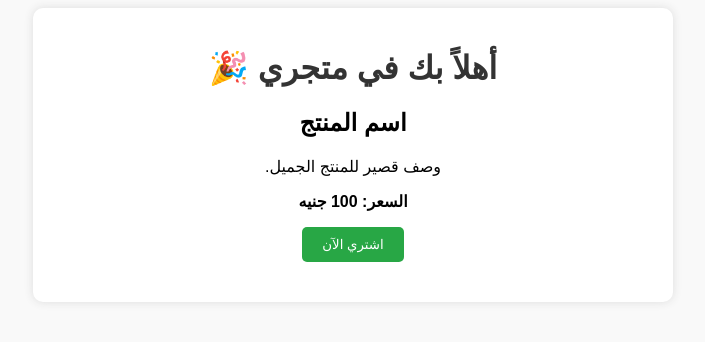
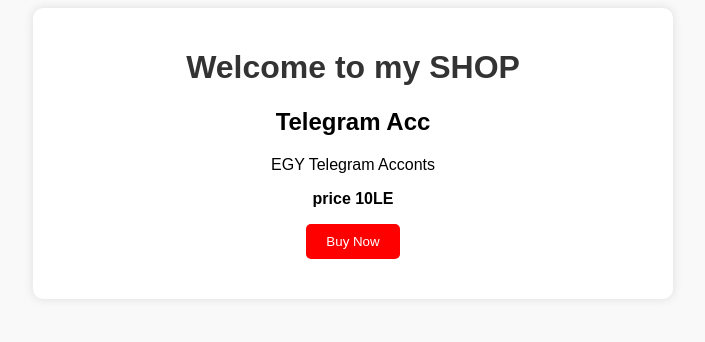
Before and after one commit to omar-webs/Dark-Site, a plain HTML site: page index.html in a window 1280 px wide. Shown: the whole page, without its empty margins (287-992 px from the left). Drawn offline with Linux system fonts and the light colour scheme.

Commit message:
Update index.html

```diff
--- a/index.html
+++ b/index.html
@@ -3,25 +3,25 @@
 <head>
   <meta charset="UTF-8">
   <meta name="viewport" content="width=device-width, initial-scale=1.0">
-  <title>متجري البسيط</title>
+  <title>Dark Shop</title>
   <style>
     body { font-family: Arial, sans-serif; text-align: center; direction: rtl; background: #f9f9f9; }
     .container { max-width: 600px; margin: auto; background: white; padding: 20px; border-radius: 10px; box-shadow: 0 0 10px #ddd; }
     h1 { color: #333; }
     .product { margin: 20px 0; }
-    button { background: #28a745; color: white; border: none; padding: 10px 20px; border-radius: 5px; cursor: pointer; }
+    button { background: red; color: white; border: none; padding: 10px 20px; border-radius: 5px; cursor: pointer; }
     button:hover { background: #218838; }
   </style>
 </head>
 <body>
   <div class="container">
-    <h1>أهلاً بك في متجري 🎉</h1>
+    <h1>Welcome to my SHOP</h1>
     <div class="product">
-      <h2>اسم المنتج</h2>
-      <p>وصف قصير للمنتج الجميل.</p>
-      <p><strong>السعر: 100 جنيه</strong></p>
-      <a href="https://example.com/payment-link" target="_blank">
-        <button>اشتري الآن</button>
+      <h2>Telegram Acc</h2>
+      <p>EGY Telegram Acconts</p>
+      <p><strong>price 10LE</strong></p>
+      <a href="https://payments.com" target="_blank">
+        <button>Buy Now</button>
       </a>
     </div>
   </div>
```
